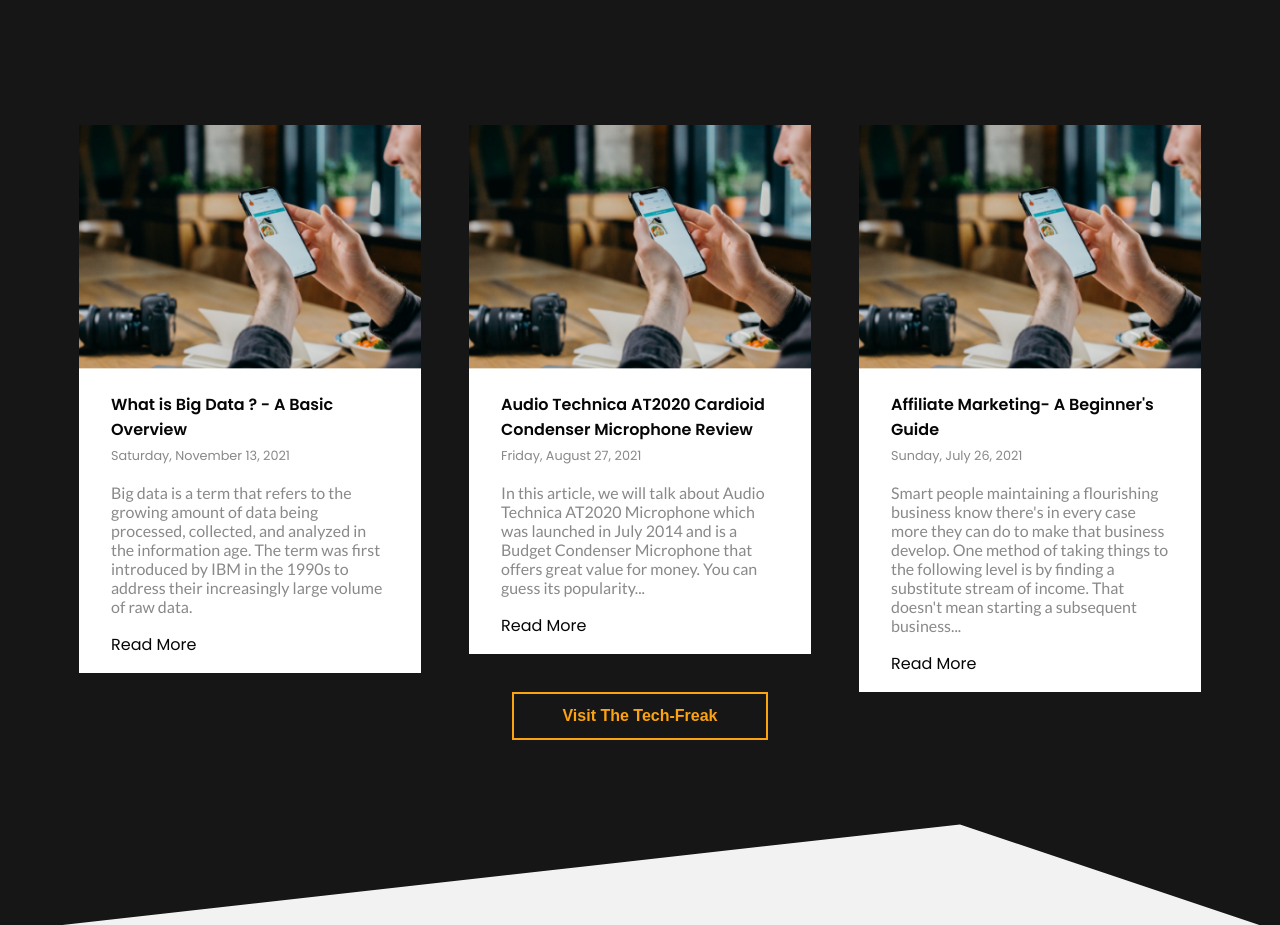
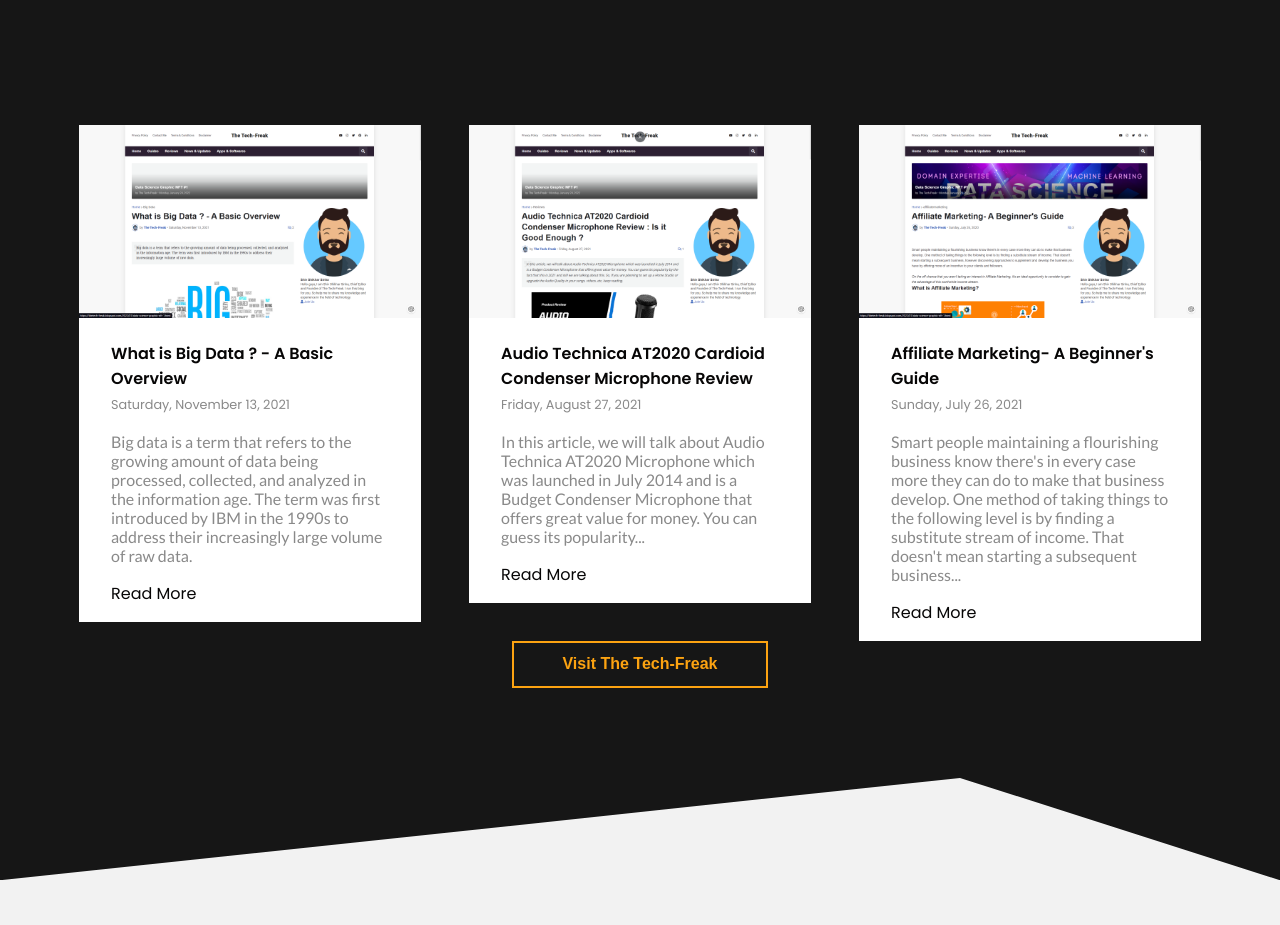
Before and after one commit to shivshikharsinha/shivshikharsinhaportfolio, a plain HTML site: page index.html in a window 1280 px wide. Shown: the part 4727-5652 px from the top of the page. Drawn offline with nearby package versions, Linux system fonts and the light colour scheme.

Commit message:
Changed thumbnails of blog posts

```diff
--- a/index.html
+++ b/index.html
@@ -233,7 +233,7 @@
                 <div class="card-wrapper">
                     <div class="card">
                         <div class="img-wrapper">
-                            <img src="./images/article-ph-1.png" alt="">
+                            <img src="./images/bigdata.png" alt="">
                         </div>
                         <div class="card-content">
                             <a href="https://thetech-freak.blogspot.com/2021/11/what-is-big-data-basic-overview.html">
@@ -251,7 +251,7 @@
                     </div>
                     <div class="card">
                         <div class="img-wrapper">
-                            <img src="./images/article-ph-1.png" alt="">
+                            <img src="./images/microphone.png" alt="">
                         </div>
                         <div class="card-content">
                             <a href="#">
@@ -269,7 +269,7 @@
                     </div>
                     <div class="card">
                         <div class="img-wrapper">
-                            <img src="./images/article-ph-1.png" alt="">
+                            <img src="./images/affiliate.png" alt="">
                         </div>
                         <div class="card-content">
                             <a href="#">
```
Also changed, not shown: images/affiliate.png (added), images/bigdata.png (added), images/microphone.png (added).
